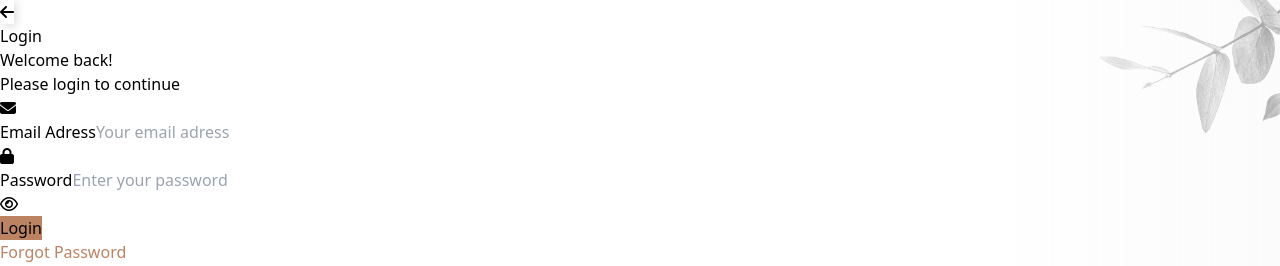
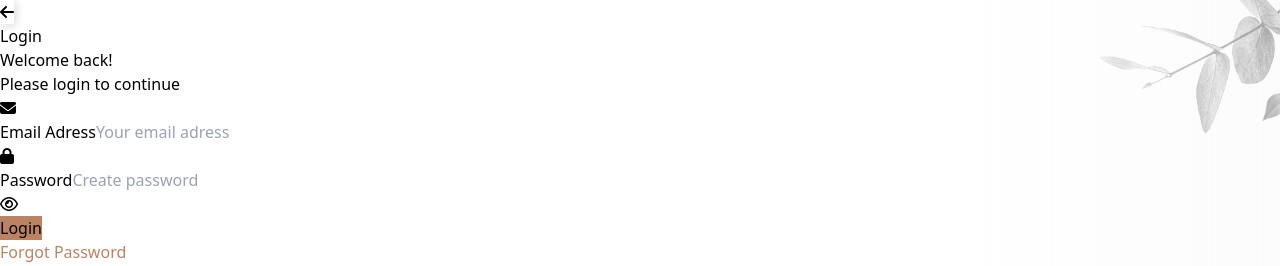
Before and after one commit to ivaniraldi/prueva-tecnica, a React (Vite) app: page / in a window 1280 px wide. Shown: the top 266 px of the page. Built offline with nearby package versions, Linux system fonts and the light colour scheme.

Commit message:
Fix flex password

```diff
--- a/src/components/Login.jsx
+++ b/src/components/Login.jsx
@@ -52,7 +52,8 @@ export default function Login() {
             </div>
           </div>
 
-          <div className="flex items-center border border-gray-200 rounded-lg p-3 mt-2 h-full">
+          <div className="flex items-center justify-between border border-gray-200 rounded-lg p-3 mt-2 h-full">
+            <div className="flex items-center">
             <div className="ms-3 text-gray-300 text-2xl me-6">
               <i className="fa-solid fa-lock"></i>
             </div>
@@ -60,18 +61,25 @@ export default function Login() {
               <label>Password</label>
               <input
                 className="focus:outline-none text-gray-500"
+                style={{width: "12vw"}}
                 value={password}
                 onChange={(e) => setPassword(e.target.value)}
                 type={hidePassword ? "password" : "text"}
-      placeholder="Enter your password"
+                placeholder="Create password"
               />
+            </div>
+
             </div>
             <button
               type="button"
               onClick={handleTogglePassword}
               className="text-gray-400 text-2xl"
             >
-    <i className={hidePassword ? "fa-regular fa-eye" : "fa-regular fa-eye-slash"}></i>
+              <i
+                className={
+                  hidePassword ? "fa-regular fa-eye" : "fa-regular fa-eye-slash"
+                }
+              ></i>
             </button>
           </div>
           <button
--- a/src/components/Register.jsx
+++ b/src/components/Register.jsx
@@ -101,7 +101,8 @@ export default function Register() {
               />
             </div>
           </div>
-          <div className="flex items-center border border-gray-200 rounded-lg p-3 mt-2 h-full">
+          <div className="flex items-center justify-between border border-gray-200 rounded-lg p-3 mt-2 h-full">
+            <div className="flex items-center">
             <div className="ms-3 text-gray-300 text-2xl me-6">
               <i className="fa-solid fa-lock"></i>
             </div>
@@ -109,11 +110,14 @@ export default function Register() {
               <label>Password</label>
               <input
                 className="focus:outline-none text-gray-500"
+                style={{width: "12vw"}}
                 value={password}
                 onChange={(e) => setPassword(e.target.value)}
                 type={hidePassword ? "password" : "text"}
                 placeholder="Create password"
               />
+            </div>
+
             </div>
             <button
               type="button"
```
Lines whose indentation alone changed are shown as unchanged.
